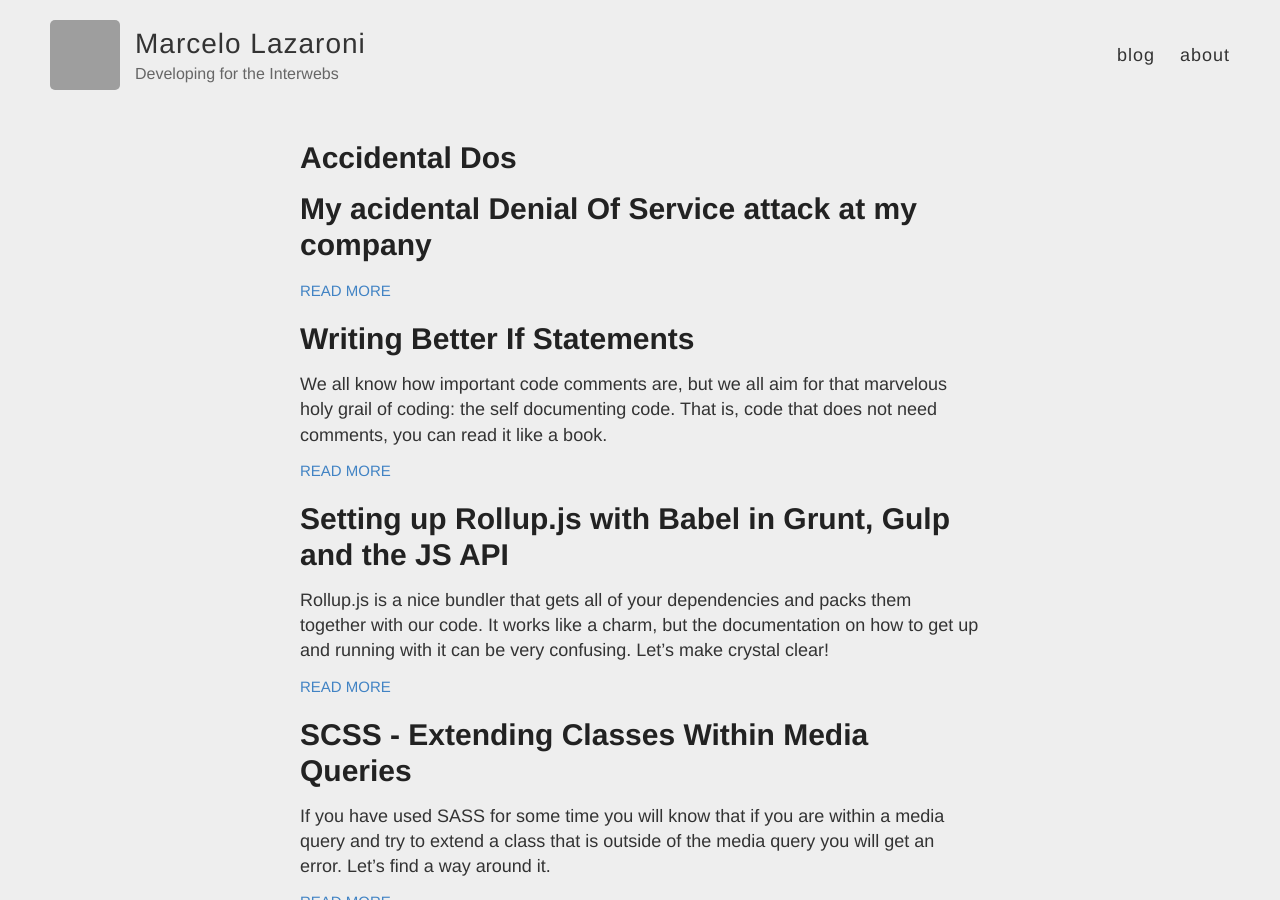
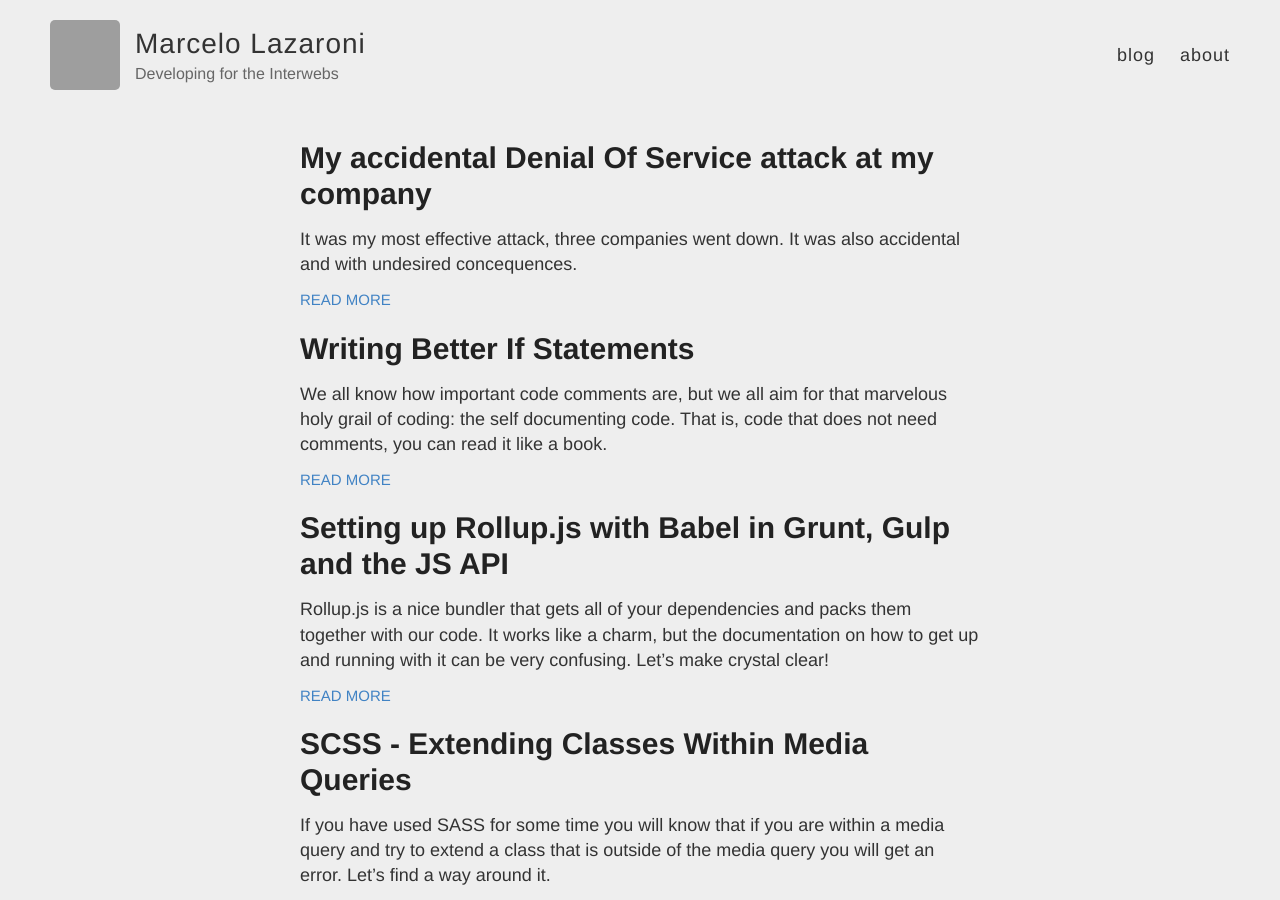
Before and after one commit to lazamar/lazamar.github.io, a Jekyll site: the page built from index.html, in a window 1280 px wide and 900 px high. Built offline with Jekyll 4.4.1, drawn with Linux system fonts in a browser that asks for light colours; grey boxes are pictures that could not be loaded.

Commit message:
Ops copy and paste error

```diff
--- a/_posts/2016-09-24-accidental-dos.md
+++ b/_posts/2016-09-24-accidental-dos.md
@@ -1,4 +1,7 @@
-# My acidental Denial Of Service attack at my company
+---
+layout: post
+title: My accidental Denial Of Service attack at my company
+---
 
 It was my most effective attack, three companies went down. It was also accidental and with undesired concequences.
 
```
